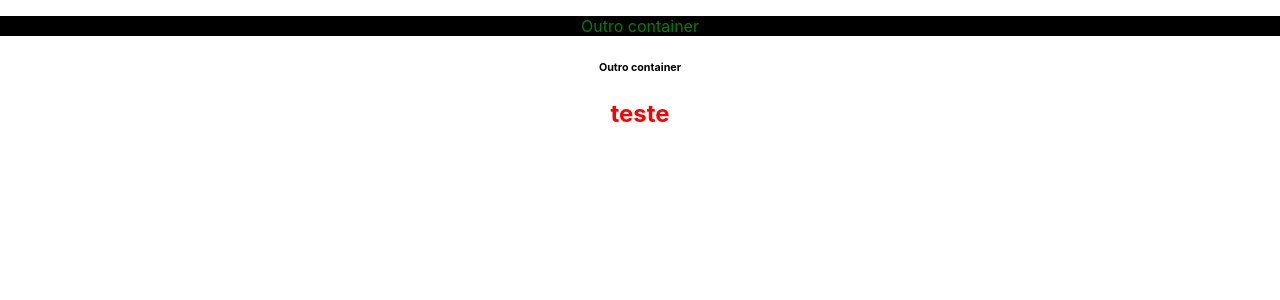
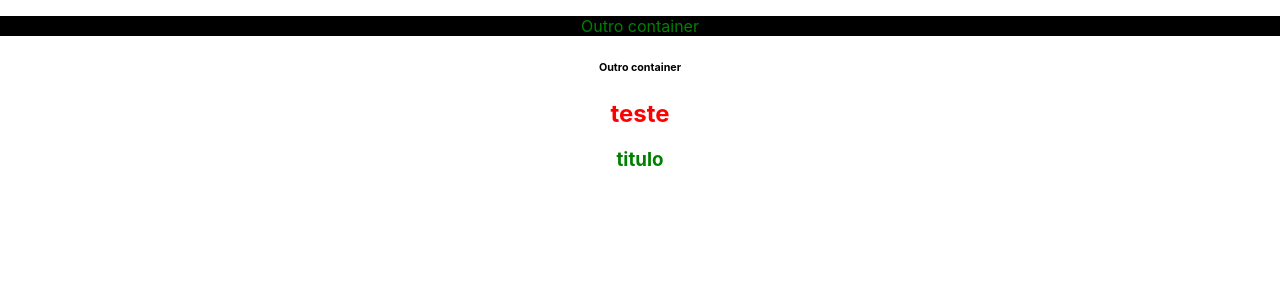
Before and after one commit to gabsbento/curso-react, a React (Create React App) app: page / in a window 1280 px wide. Shown: the top 300 px of the page. Built offline with nearby package versions, Linux system fonts and the light colour scheme.

Commit message:
:sparkles: feat: classe css dinamica

```diff
--- a/src/App.jsx
+++ b/src/App.jsx
@@ -3,11 +3,14 @@ import OtherContainer from "./components/OtherContainer";
 
 function App() {
   let n = 1;
+  const redTitle = false;
   return (
     <div className="App">
       <OtherContainer />
       {/* CSS Inline Dinamico */}
       <h2 style={n < 10 ? { color: "red" } : { color: "green" }}> teste</h2>
+      {/* Classe dinamica */}
+      <h3 className={redTitle ? "red-title" : "green-title"}> titulo</h3>
     </div>
   );
 }
--- a/src/index.css
+++ b/src/index.css
@@ -15,3 +15,11 @@ code {
 h1 {
   color: red;
 }
+
+.red-title {
+  color: red;
+}
+
+.green-title {
+  color: green;
+}
```
